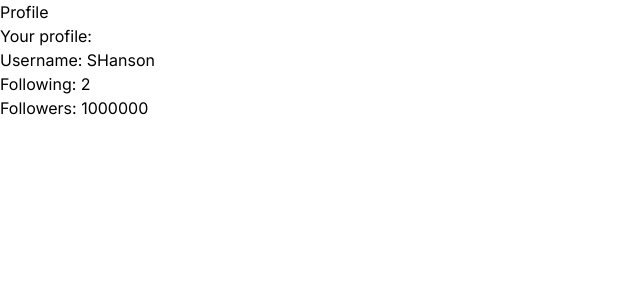
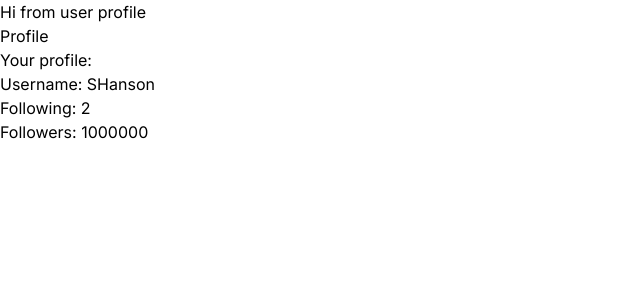
Before and after one commit to stevenahanson/essentialcode, a Next.js app: page / in a window 1280 px wide. Shown: the top 300 px of the page, without its empty margins (0-640 px from the left). Built offline with nearby package versions, Linux system fonts and the light colour scheme.

Commit message:
Add userProfile component

```diff
--- /dev/null
+++ b/src/app/components/UserProfile.tsx
@@ -0,0 +1,3 @@
+export default function UserProfile() {
+  return "Hi from user profile";
+}
--- a/src/app/page.tsx
+++ b/src/app/page.tsx
@@ -1,3 +1,5 @@
+import UserProfile from "./components/UserProfile";
+
 export default function Home() {
   const userProfile = {
     userName: "SHanson",
@@ -10,6 +12,7 @@ export default function Home() {
 
   return (
     <>
+      <UserProfile />
       <div>
         <p>Profile</p>
       </div>
```
